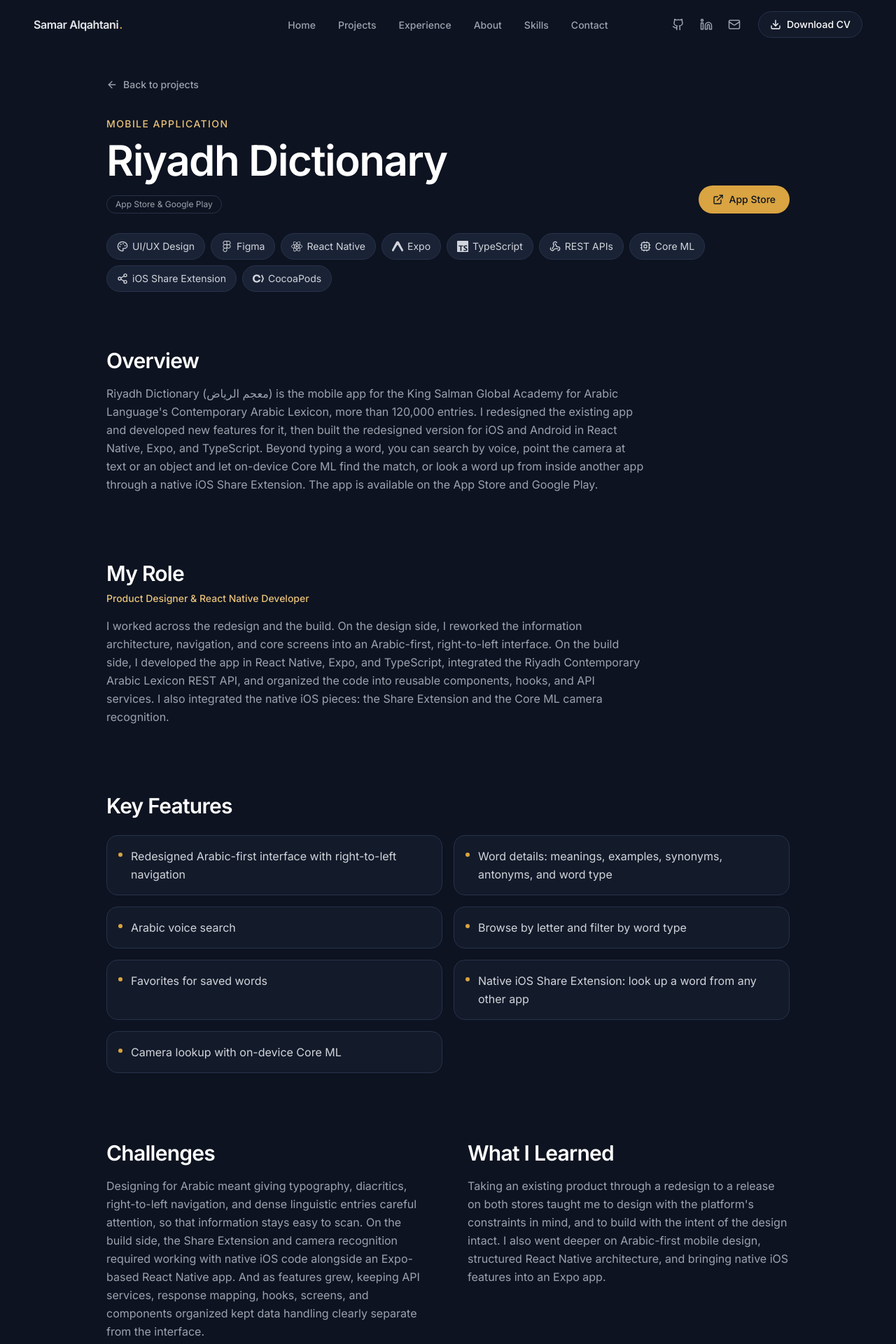
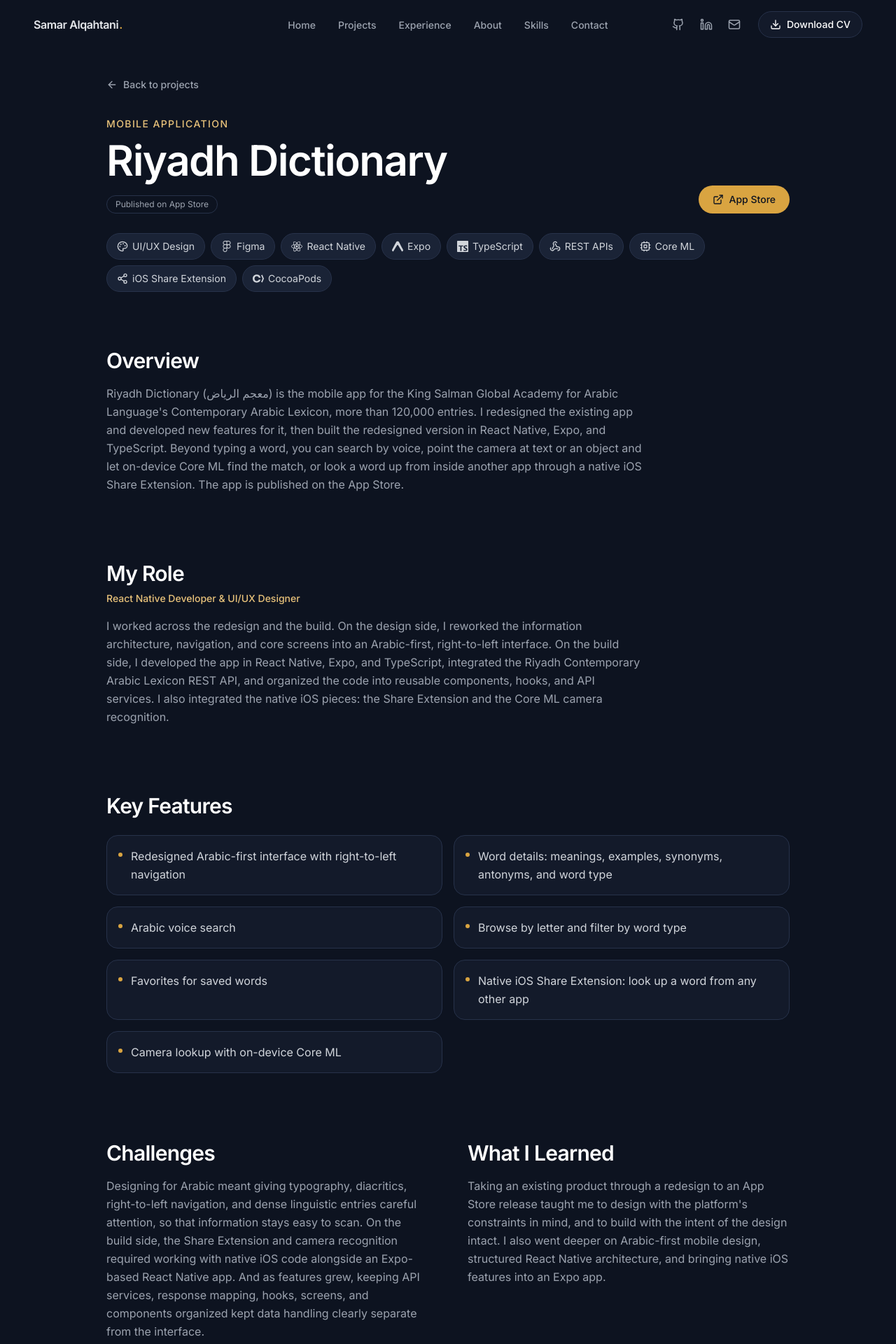
Before and after one commit to samarsalemqq/samar-portfolio, a Next.js app: page /projects/riyadh-dictionary in a window 1280 px wide. Shown: the top 1920 px of the page at 70% size. Built offline with nearby package versions, Linux system fonts and the light colour scheme.

Commit message:
Update CV and Riyadh Dictionary content

```diff
--- a/data/projects.ts
+++ b/data/projects.ts
@@ -109,7 +109,7 @@
     title: "Riyadh Dictionary",
     published: true,
     category: "Mobile Application",
-    status: "App Store & Google Play",
+    status: "Published on App Store",
     tech: [
       "UI/UX Design",
       "Figma",
@@ -122,10 +122,10 @@
       "CocoaPods",
     ],
     description:
-      "A redesign of معجم الرياض, the King Salman Global Academy's Contemporary Arabic Lexicon of 120,000+ entries, rebuilt for iOS and Android with voice search, camera lookup, and a native iOS Share Extension.",
-    roleTitle: "Product Designer & React Native Developer",
+      "A redesign of معجم الرياض, the King Salman Global Academy's Contemporary Arabic Lexicon of 120,000+ entries, rebuilt in React Native with voice search, camera lookup, and a native iOS Share Extension.",
+    roleTitle: "React Native Developer & UI/UX Designer",
     overview:
-      "Riyadh Dictionary (معجم الرياض) is the mobile app for the King Salman Global Academy for Arabic Language's Contemporary Arabic Lexicon, more than 120,000 entries. I redesigned the existing app and developed new features for it, then built the redesigned version for iOS and Android in React Native, Expo, and TypeScript. Beyond typing a word, you can search by voice, point the camera at text or an object and let on-device Core ML find the match, or look a word up from inside another app through a native iOS Share Extension. The app is available on the App Store and Google Play.",
+      "Riyadh Dictionary (معجم الرياض) is the mobile app for the King Salman Global Academy for Arabic Language's Contemporary Arabic Lexicon, more than 120,000 entries. I redesigned the existing app and developed new features for it, then built the redesigned version in React Native, Expo, and TypeScript. Beyond typing a word, you can search by voice, point the camera at text or an object and let on-device Core ML find the match, or look a word up from inside another app through a native iOS Share Extension. The app is published on the App Store.",
     problem:
       "The dictionary held a world-class Arabic dataset, but the mobile experience didn't do it justice: navigation felt heavy, entries were hard to scan, and every lookup meant stopping to type. A large, standards-based lexicon deserved an interface as considered as its content.",
     solution:
@@ -144,7 +144,7 @@
     challenges:
       "Designing for Arabic meant giving typography, diacritics, right-to-left navigation, and dense linguistic entries careful attention, so that information stays easy to scan. On the build side, the Share Extension and camera recognition required working with native iOS code alongside an Expo-based React Native app. And as features grew, keeping API services, response mapping, hooks, screens, and components organized kept data handling clearly separate from the interface.",
     learnings:
-      "Taking an existing product through a redesign to a release on both stores taught me to design with the platform's constraints in mind, and to build with the intent of the design intact. I also went deeper on Arabic-first mobile design, structured React Native architecture, and bringing native iOS features into an Expo app.",
+      "Taking an existing product through a redesign to an App Store release taught me to design with the platform's constraints in mind, and to build with the intent of the design intact. I also went deeper on Arabic-first mobile design, structured React Native architecture, and bringing native iOS features into an Expo app.",
     cover: "/images/projects/riyadh-dictionary-cover.png",
     gallery: [
       "/images/projects/riyadh-dictionary-1.png",
```
Also changed, not shown: 1 other file (tests, documents, lock files or other folders).
